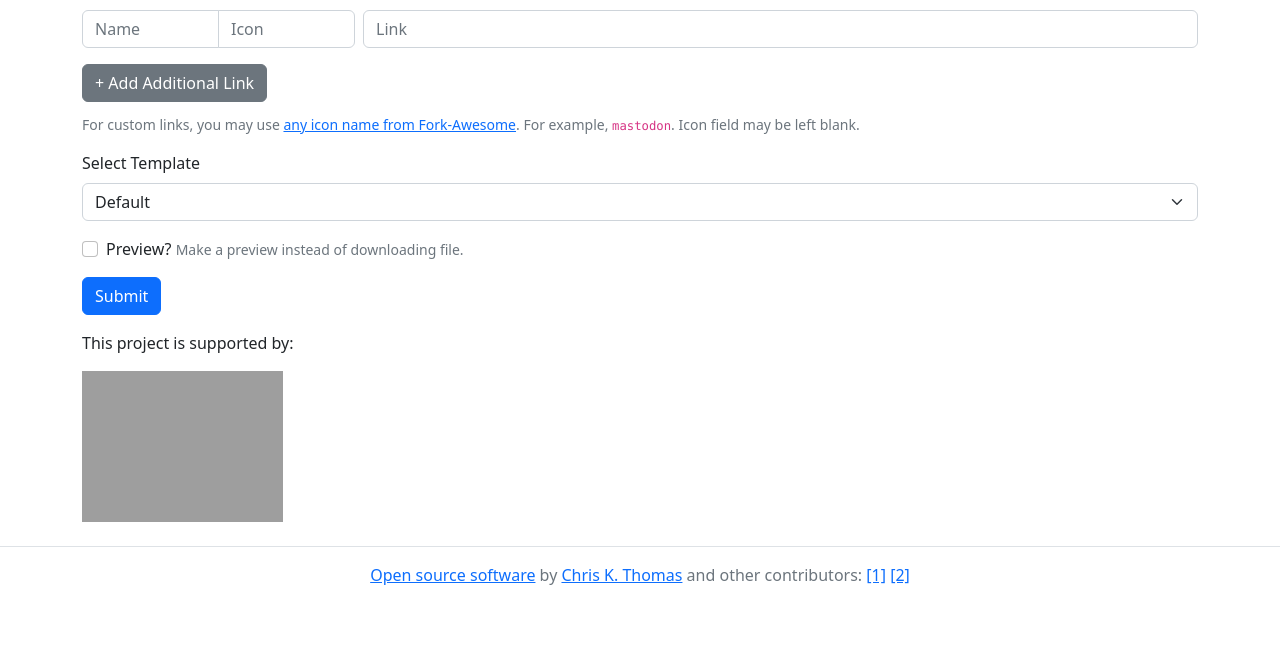
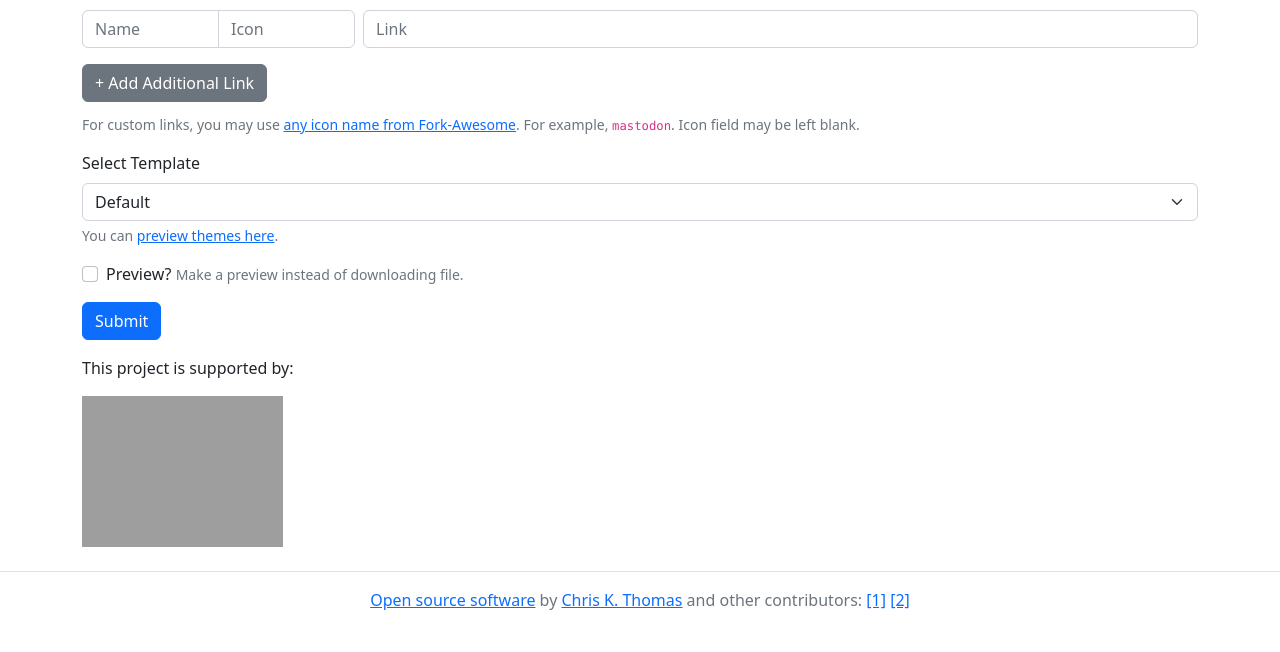
Before and after one commit to chriskthomas/linkfree-generator, a PHP site: page / in a window 1280 px wide. Shown: the part 1314-1966 px from the top of the page. Before the commit the page ends 1899 px from the top, so only its background shows below. Run offline with PHP 8.4, Linux system fonts and the light colour scheme; data that the repository does not hold is empty; grey boxes are pictures that could not be loaded.

Commit message:
link to theme preview

```diff
--- a/src/index.php
+++ b/src/index.php
@@ -70,7 +70,7 @@ $lastsite_index = count($sites) - 1;
       <div class="mb-3">
         <label for="photo" class="form-label">Photo</label>
         <input type="file" id="photo" name="photo" class="form-control">
-          <div class="form-text">Make it small and square (about 220x220px). It will be embedded into the page (optional, max 2mb).</div>
+        <div class="form-text">Make it small and square (about 220x220px). It will be embedded into the page (optional, max 2mb).</div>
       </div>
       <div class="mb-3">
         <label for="email" class="form-label">Email</label>
@@ -115,6 +115,9 @@ $lastsite_index = count($sites) - 1;
           <option value="<?=htmlspecialchars(json_encode($theme))?>"><?=$theme['name']?></option>
 <?php }?>
         </select>
+        <div class="form-text">
+          You can <a href="https://chriskthomas.github.io/linkfree-themes/">preview themes here</a>.
+        </div>
         <input type="hidden" id="themes-source" name="themes-source" value="<?=$themes_source?>">
       </div>
       <div class="mb-3 form-check">
```
